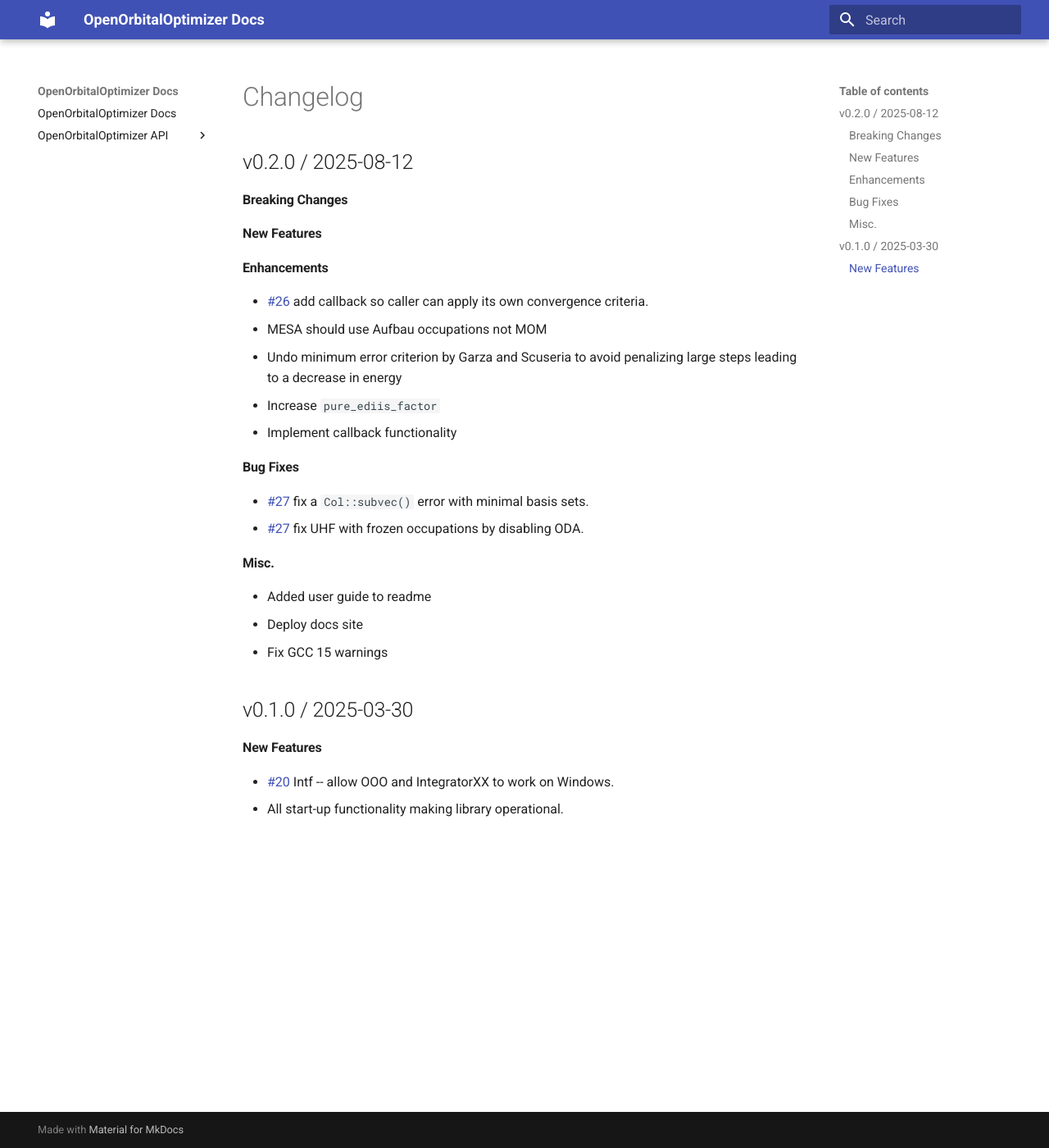
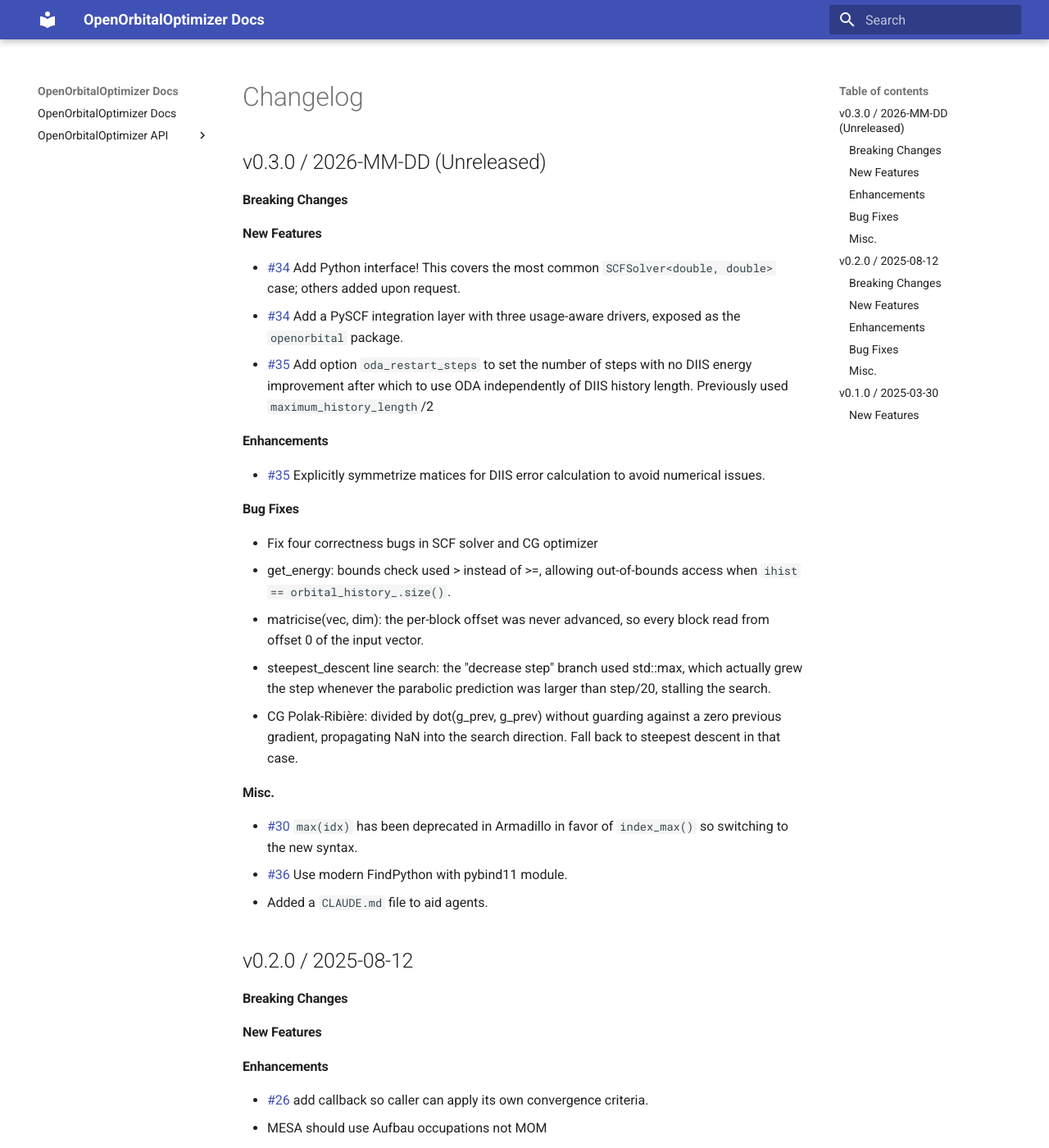
Before and after one commit to susilehtola/OpenOrbitalOptimizer, an MkDocs documentation site: the page built from docs/changelog.md, in a window 1280 px wide and 1400 px high. Shown: the whole window at 82% size. Built offline with MkDocs 1.6.1 and Material for MkDocs 9.7.7, drawn with Linux system fonts in a browser that asks for light colours.

Commit message:
changelog

```diff
--- a/docs/changelog.md
+++ b/docs/changelog.md
@@ -13,6 +13,43 @@
 
 #### Misc.
 -->
+
+
+## v0.3.0 / 2026-MM-DD (Unreleased)
+
+#### Breaking Changes
+
+#### New Features
+* [\#34](https://github.com/SusiLehtola/OpenOrbitalOptimizer/pull/34) Add Python interface!
+  This covers the most common `SCFSolver<double, double>` case; others added upon request.
+* [\#34](https://github.com/SusiLehtola/OpenOrbitalOptimizer/pull/34) Add a PySCF integration layer
+  with three usage-aware drivers, exposed as the `openorbital` package.
+* [\#35](https://github.com/SusiLehtola/OpenOrbitalOptimizer/pull/35) Add option `oda_restart_steps`
+  to set the number of steps with no DIIS energy improvement after which to use ODA independently of
+  DIIS history length. Previously used `maximum_history_length`/2
+
+#### Enhancements
+
+* [\#35](https://github.com/SusiLehtola/OpenOrbitalOptimizer/pull/35) Explicitly symmetrize matices
+  for DIIS error calculation to avoid numerical issues.
+
+#### Bug Fixes
+* Fix four correctness bugs in SCF solver and CG optimizer
+  - get_energy: bounds check used > instead of >=, allowing out-of-bounds access when
+    `ihist == orbital_history_.size()`.
+  - matricise(vec, dim): the per-block offset was never advanced, so every block read from offset 0
+    of the input vector.
+  - steepest_descent line search: the "decrease step" branch used std::max, which actually grew the
+    step whenever the parabolic prediction was larger than step/20, stalling the search.
+  - CG Polak-Ribière: divided by dot(g_prev, g_prev) without guarding against a zero previous gradient,
+    propagating NaN into the search direction. Fall back to steepest descent in that case.
+
+#### Misc.
+* [\#30](https://github.com/SusiLehtola/OpenOrbitalOptimizer/pull/30) `max(idx)` has been deprecated
+  in Armadillo in favor of `index_max()` so switching to the new syntax.
+* [\#36](https://github.com/SusiLehtola/OpenOrbitalOptimizer/pull/36) Use modern FindPython with pybind11 module.
+* Added a `CLAUDE.md` file to aid agents.
+
 
 
 ## v0.2.0 / 2025-08-12
```
Also changed, not shown: other parts of docs/changelog.md (+1 -1 lines).
